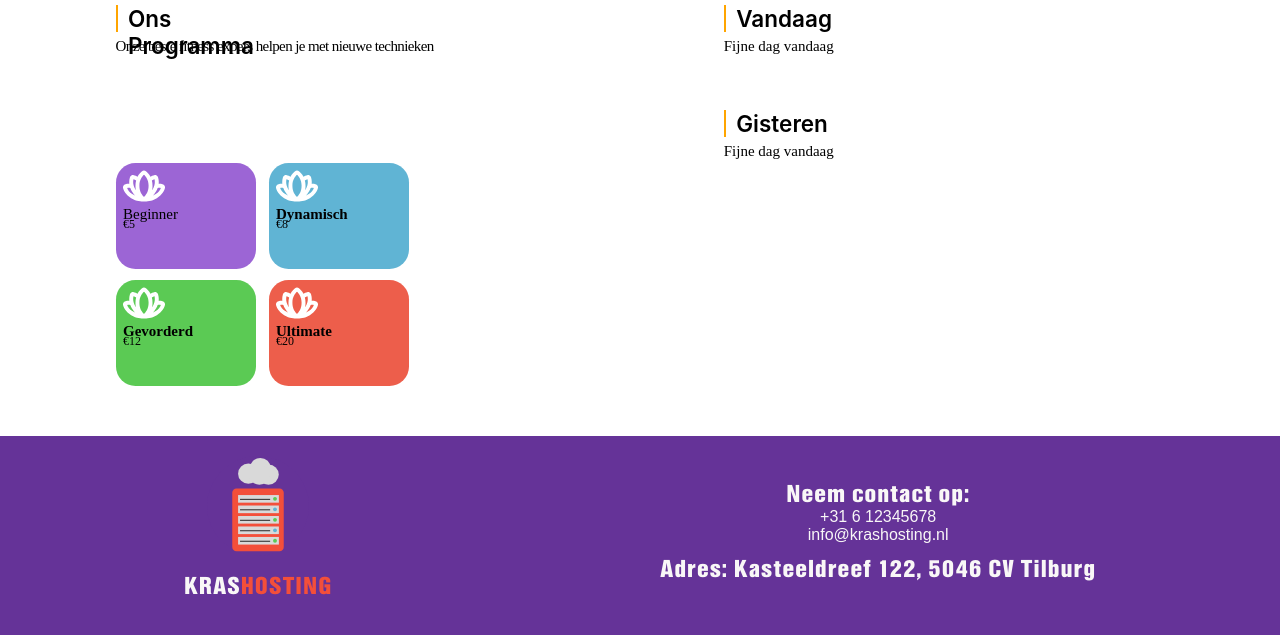
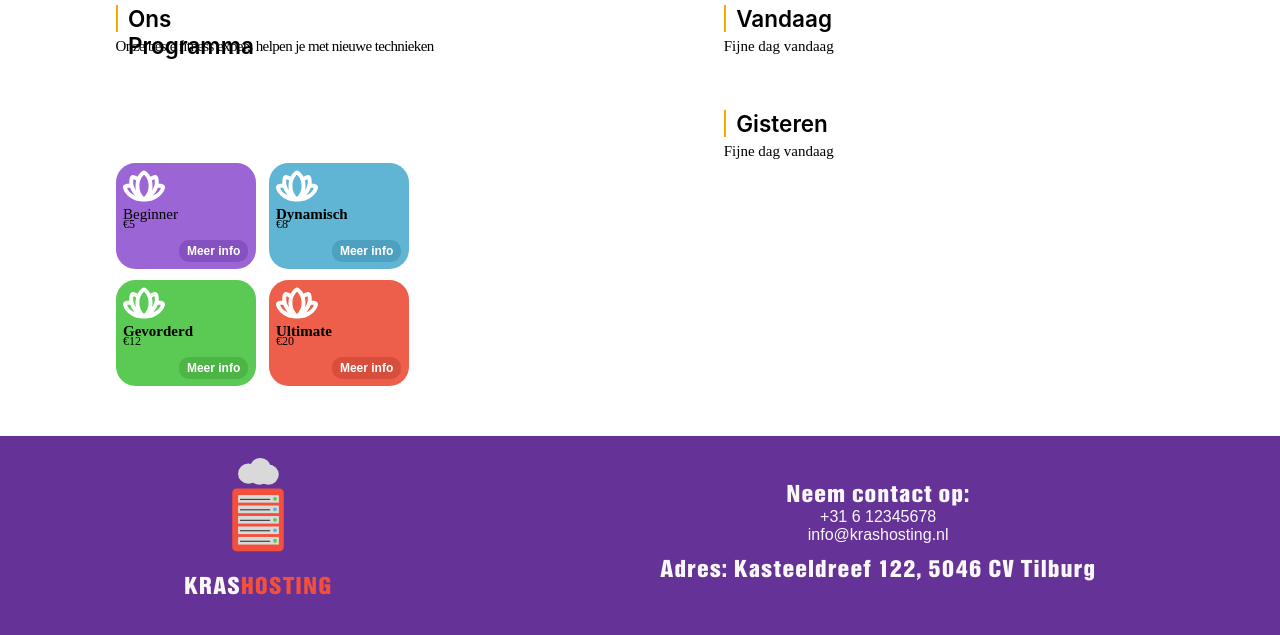
Before and after one commit to TiesOnKip/krashosting, a PHP site: page /home.php in a window 1280 px wide. Shown: the part 340-975 px from the top of the page. Run offline with PHP 8.4, Linux system fonts and the light colour scheme; some web fonts are replaced.

Commit message:
Knop naar product pagina toegevoegd op de home page

```diff
--- a/src/css/home.css
+++ b/src/css/home.css
@@ -317,3 +317,41 @@ h1 {
     top: 1.5px;
     left: 7.5px;
 }
+
+.product-button {
+    display: inline-block;
+    background-color: var(--purple);
+    color: white;
+    font-family: "TT Backwards Sans Trial", sans-serif;
+    font-size: 12px;
+    font-weight: 600;
+    text-decoration: none;
+    text-align: center;
+    padding: 4px 8px;
+    border-radius: 10px;
+    position: absolute;
+    bottom: 7.5px;
+    right: 7.5px;
+    transition: background-color 0.2s ease;
+}
+
+.product-button:hover {
+    background-color: var(--red);
+}
+
+
+.beginner .product-button {
+    background-color: #8550c0;
+}
+
+.dynamisch .product-button {
+    background-color: #4da0c0;
+}
+
+.gevorderd .product-button {
+    background-color: #4cb546;
+}
+
+.ultimate .product-button {
+    background-color: #d74f3c;
+}
--- a/src/home.php
+++ b/src/home.php
@@ -63,21 +63,25 @@
         <img src="img/bloem.svg" alt="">
         <p class="beginnerText">Beginner</p>
         <p class="beginnerPrijs">€5</p>
+        <a href="producten.php" class="product-button">Meer info</a>
     </div>
     <div class="dynamisch">
         <img src="img/bloem.svg" alt="">
         <p class="dynamischText">Dynamisch</p>
         <p class="dynamischPrijs">€8</p>
+        <a href="producten.php" class="product-button">Meer info</a>
     </div>
     <div class="gevorderd">
         <img src="img/bloem.svg" alt="">
         <p class="gevorderdText">Gevorderd</p>
         <p class="gevorderdPrijs">€12</p>
+        <a href="producten.php" class="product-button">Meer info</a>
     </div>
     <div class="ultimate">
         <img src="img/bloem.svg" alt="">
         <p class="ultimateText">Ultimate</p>
         <p class="ultimatePrijs">€20</p>
+        <a href="producten.php" class="product-button">Meer info</a>
     </div>
 
     <footer>
```
